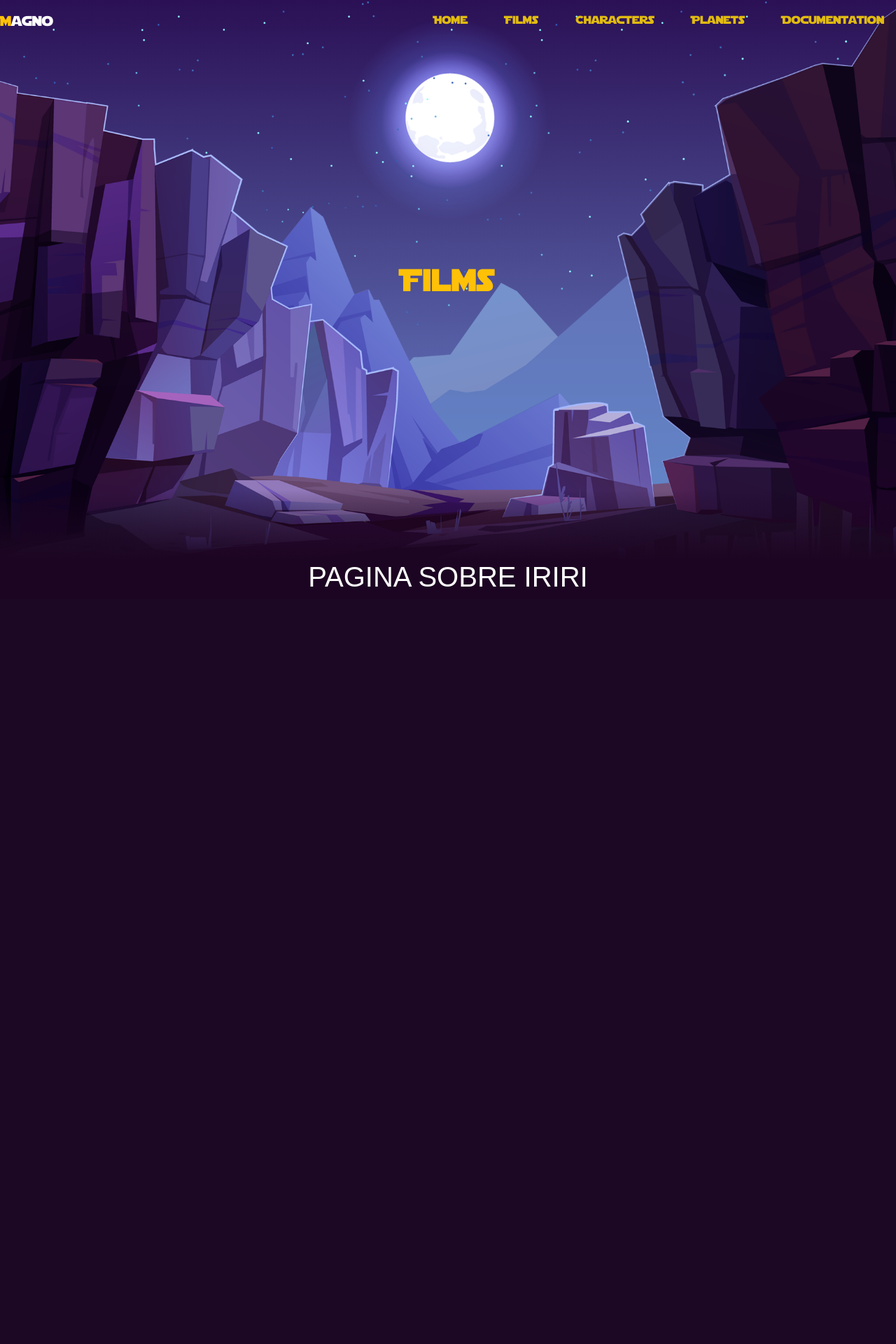
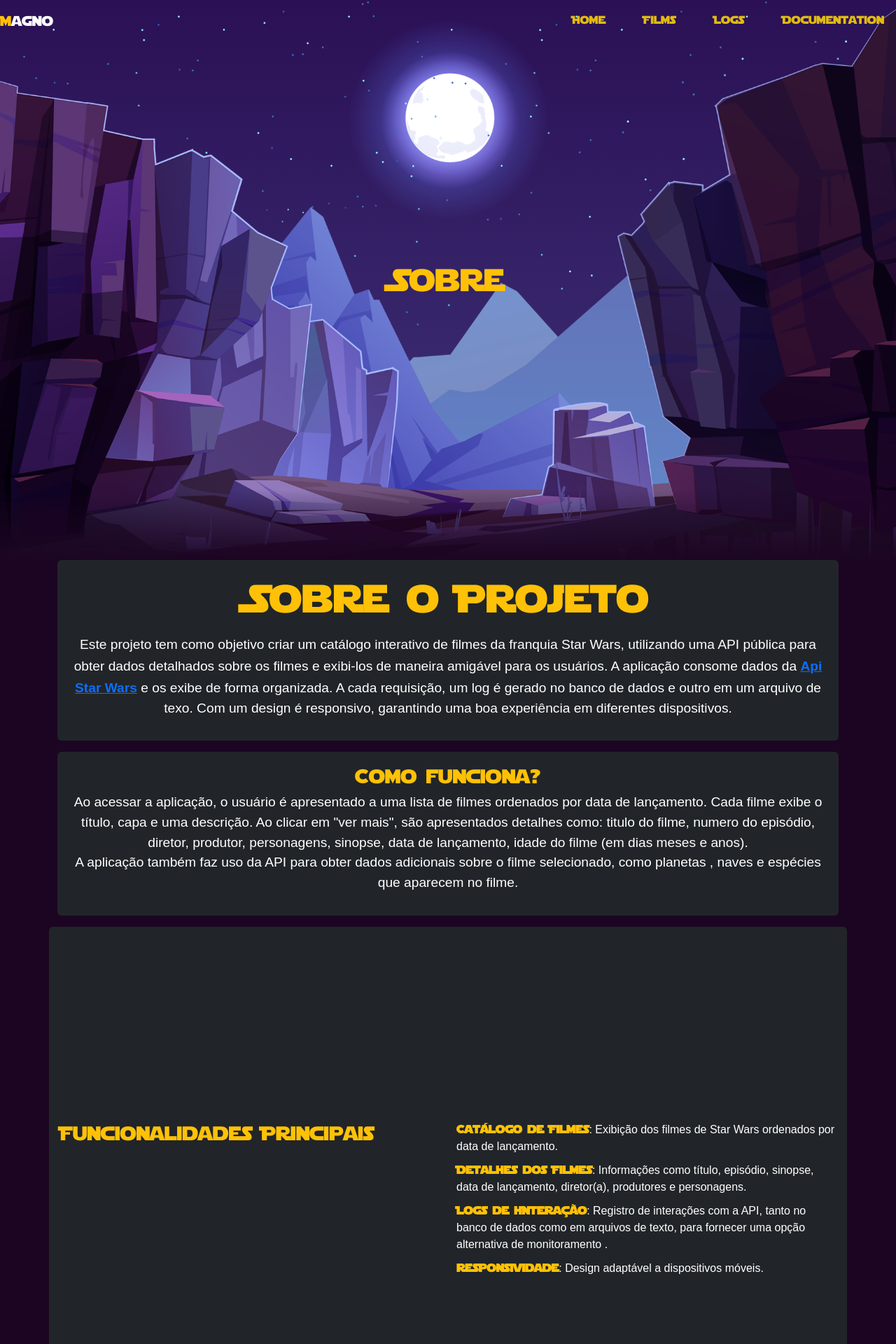
Before and after one commit to dimagno/starwars, a PHP site: page /starwars/sobre in a window 1280 px wide. Shown: the top 1920 px of the page at 70% size. Before the commit the page ends 838 px from the top, so only its background shows below. Run offline with PHP 8.4, Linux system fonts and the light colour scheme; some libraries are stand-ins or nearby versions.

Commit message:
adicionando pagina sobre, buscando  episode_id para visualizar em detalhes do filme

```diff
--- a/app/Controllers/HomeController.php
+++ b/app/Controllers/HomeController.php
@@ -24,6 +24,7 @@ Use App\Services\ApiService;
     }
     public function sobre(){
         //echo "VIEW 'SOBRE' EM DESENVOLVIMENTO";
+        $title = "Sobre";
         require_once __DIR__.'/../Views/sobre.php';
 
  }
--- a/app/Views/layout/footer.php
+++ b/app/Views/layout/footer.php
@@ -5,5 +5,7 @@
 </html>
 
 
+<script src="https://code.jquery.com/ui/1.12.1/jquery-ui.min.js"></script>
+<script src="https://cdn.jsdelivr.net/npm/sweetalert2@11"></script>
+
 <script src="/starwars/public/js/main.js"></script>
-<script src="https://cdn.jsdelivr.net/npm/sweetalert2@11"></script>
--- a/app/Views/layout/header.php
+++ b/app/Views/layout/header.php
@@ -28,10 +28,7 @@
                 <a class="  notranslate" href="<?php echo BASE_URL . 'starwars/filmes'; ?>">Films</a>
             </li>
             <li class="nav-item">
-                <a class="  notranslate" href="#">Characters</a>
-            </li>
-            <li class="nav-item">
-                <a class="  notranslate" href="#">Planets</a>
+                <a class="  notranslate" href="#">Logs</a>
             </li>
             <li class="nav-item">
                 <a class="  notranslate" href="<?php echo BASE_URL . 'starwars/sobre'; ?>">Documentation</a>
--- a/app/Views/sobre.php
+++ b/app/Views/sobre.php
@@ -1,7 +1,56 @@
-<?php include "layout/header.php";?>
-<div class="row">
-    <div class="col">
-        <h1 class="text-white text-center">PAGINA SOBRE IRIRI</h1>
+<?php include "layout/header.php"; ?>
+<div class="container ">
+    <!-- Seção: Título -->
+    <div class="col-12 p-3 mb-3 rounded bg-dark">
+        <h2 class="h2 text-center  text-warning mb-4">Sobre o Projeto</h2>
+        <p>Este projeto tem como objetivo criar um catálogo interativo de filmes da franquia Star Wars, utilizando uma API pública para obter dados detalhados sobre os filmes e exibi-los de maneira amigável para os usuários.
+            A aplicação consome dados da <strong><a href="https://swapi-node.vercel.app/" target="_blank" class="text-link">Api Star Wars</a></strong> e os exibe de forma organizada. A cada requisição, um log é gerado no banco de dados e outro em um arquivo de texo. Com um design é responsivo, garantindo uma boa experiência em diferentes dispositivos.
+        </p>
+    </div>
+    <div class="col-12 p-3 mb-3 rounded bg-dark">
+        <h3 class="text-warning text-center">Como funciona?</h3>
+        <p>Ao acessar a aplicação, o usuário é apresentado a uma lista de filmes ordenados por data de lançamento. Cada filme exibe o título, capa e uma descrição. Ao clicar em "ver mais", são apresentados detalhes como: titulo do filme, numero do episódio, diretor, produtor, personagens, sinopse, data de lançamento, idade do filme (em dias meses e anos).
+            <br> A aplicação também faz uso da API para obter dados adicionais sobre o filme selecionado, como planetas , naves e espécies que aparecem no filme.
+        </p>
+        </p>
+    </div>
+    </p>
+    <div class="row">
+        <!-- Seção: Funcionalidades -->
+        <section class="col-12 mb-4 p-3 bg-dark text-white rounded">
+            <div class="row">
+                <h3 class="h3 mb-3 text-warning col-md-6 col-lg-6 col-sm-12">Funcionalidades Principais</h3>
+                <ul class="list-unstyled col-md-6 col-lg-6 col-sm-12">
+                    <li class="mb-2"><strong class="text-warning">Catálogo de Filmes</strong>: Exibição dos filmes de Star Wars ordenados por data de lançamento.</li>
+                    <li class="mb-2"><strong class="text-warning">Detalhes dos Filmes</strong>: Informações como título, episódio, sinopse, data de lançamento, diretor(a), produtores e personagens.</li>
+                    <li class="mb-2"><strong class="text-warning">Logs de Interação</strong>: Registro de interações com a API, tanto no banco de dados como em arquivos de texto, para fornecer uma opção alternativa de monitoramento .</li>
+                    <li class="mb-2"><strong class="text-warning">Responsividade</strong>: Design adaptável a dispositivos móveis.</li>
+                </ul>
+            </div>
+        </section>
+
+        <!-- Seção: Tecnologias -->
+        <section class="col-12 mb-4 p-3 bg-dark text-white rounded">
+            <div class="row">
+                <h3 class="h3 mb-3 text-warning col-sm-12 col-lg-6 col-md-6">Tecnologias e bibliotecas </h3>
+                <ul class="list-unstyled col-sm-12 col-lg-6 col-md-6">
+                    <li class="mb-2"><strong class="text-warning">PHP :</strong> utilizando POO (programação orientada a objetos).</li>
+                    <li class="mb-2"><strong class="text-warning">MYSql:</strong> com PDO para conexões com o banco de dados mais confiáveis e de fácil manutenção. </li>
+                    <li class="mb-2"><strong class="text-warning">JavaScript/jquery:</strong> para requisições AJAX e interações dinâmicas.</li>
+                    <li class="mb-2"><strong class="text-warning">CSS/Bootstrap:</strong> para responsividade e estilização dos elementos externos.</li>
+                    <li class="mb-2"><strong class="text-warning">SweetAlerts2:</strong> para alertas e modais dinâmicos e mais amigáveis.</li>
+                    <li><strong class="text-warning">curl:</strong> para o consumo da API.</li>
+                </ul>
+            </div>
+        </section>
     </div>
 </div>
-<?php include "layout/footer.php";?>
+<style>
+    h3,
+    h2,
+    strong {
+        font-family: 'StarJedi';
+
+    }
+</style>
+<?php include "layout/footer.php"; ?>
--- a/public/js/main.js
+++ b/public/js/main.js
@@ -1,4 +1,10 @@
 $(document).ready(function(){
+    $('html, body').animate({
+        scrollTop: 500
+      }, {
+        duration: 2000,
+        easing: 'easeOutQuad' // Certifique-se de que a função de easing está disponível no jQuery UI
+      });
 
     let stars = $('.stars');
     let moon = $('.moon');
--- a/routes/web.php
+++ b/routes/web.php
@@ -8,6 +8,7 @@ return [
     //Rotas para testes de retorno da API interna
     '/starwars/api/filmes'=>['App\Controllers\HomeController', 'getAllMovies'],
     '/starwars/api/filme/{id}'=>['App\Controllers\HomeController', 'getFilm'],
+    // chamadas da api feita via ajax
     '/starwars/api/peoples' =>['App\Controllers\FilmController', 'getPeoples'],
     '/starwars/api/starships'=>['App\Controllers\FilmController', 'getShips'],
     '/starwars/api/planets'=>['App\Controllers\FilmController', 'getPlanet'],
```
Also changed, not shown: app/Views/filmDetail.php (+9 -3 lines).
